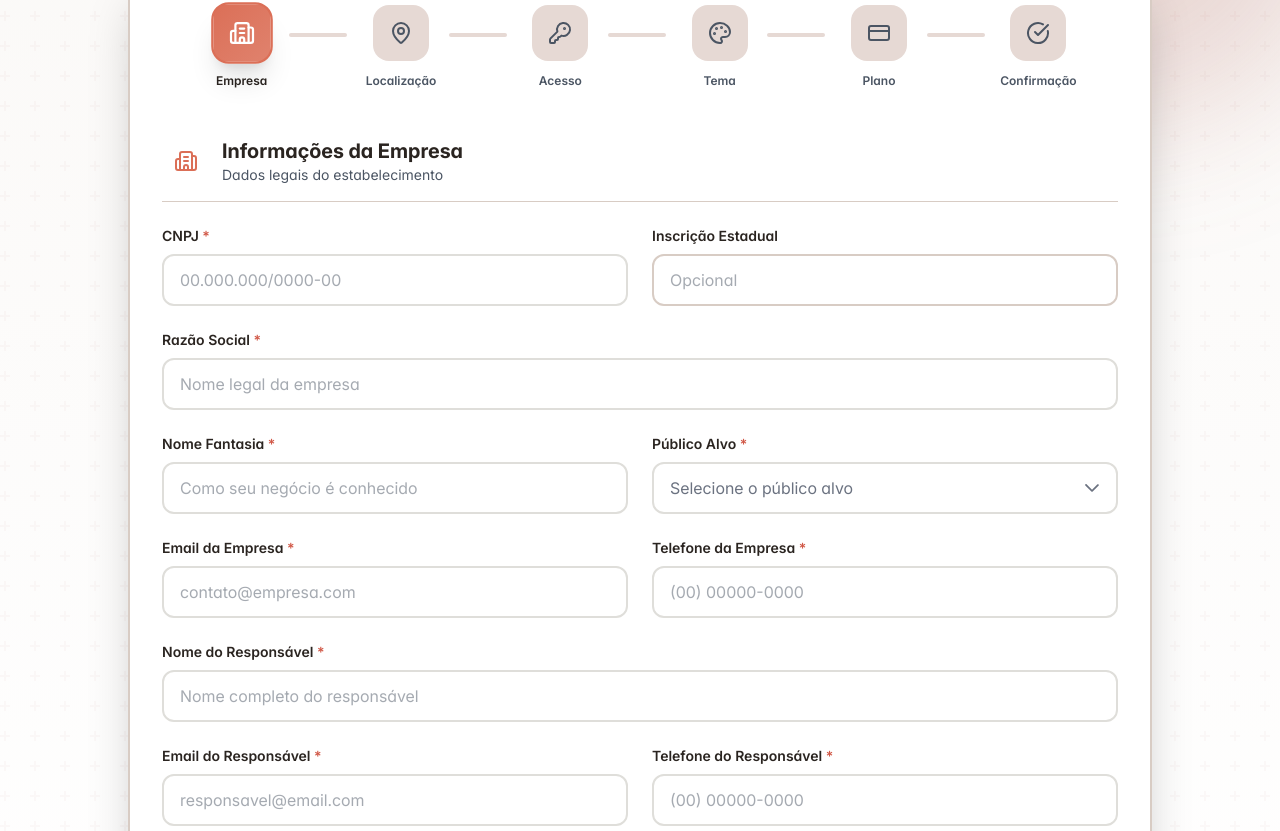
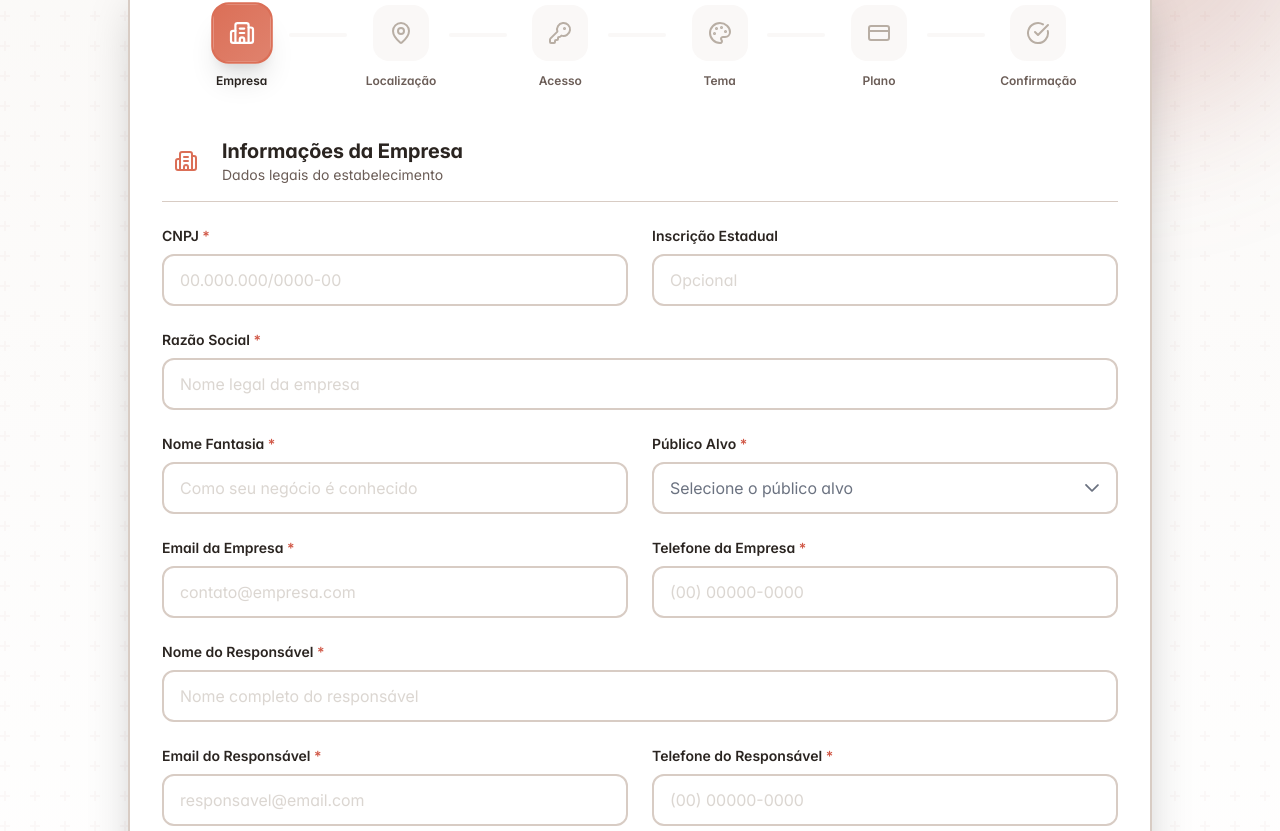
Before and after one commit to GuikBit/Bellory, a Next.js app: page /cadastro in a window 1280 px wide. Shown: the part 289-1120 px from the top of the page. Built offline with nearby package versions, Linux system fonts and the light colour scheme; a web font is replaced by a local one.

Commit message:
Ajustes no cadastro

```diff
--- a/app/cadastro/page.tsx
+++ b/app/cadastro/page.tsx
@@ -57,7 +57,7 @@ const cadastroThemeConfig = {
     // Text
     headingColor: "text-[#2a2420]",
     textPrimary: "text-[#2a2420]",
-    textSecondary: "${theme.textSecondary}",
+    textSecondary: `text-[#B8AEA4]`,
     textMuted: "text-[#6b5d57]",
 
     // Inputs
@@ -77,7 +77,7 @@ const cadastroThemeConfig = {
 
     // Buttons
     btnSecondaryBg: "bg-white",
-    btnSecondaryText: "${theme.textSecondary}",
+    btnSecondaryText: `#B8AEA4`,
     btnSecondaryBorder: "border-[#d8ccc4]",
     btnSecondaryHover: "hover:border-[#4f6f64]",
 
@@ -100,7 +100,7 @@ const cadastroThemeConfig = {
     mainBg: "bg-gradient-to-b from-[#0D0B0A] to-[#141210]",
     cardBg: "bg-[#1A1715]/95 backdrop-blur-md",
     cardBorder: "border-[#2D2925]",
-    inputBg: "bg-[#141210]",
+    inputBg: "bg-[#1A1715]",
 
     // Text
     headingColor: "text-[#F5F0EB]",
@@ -109,7 +109,7 @@ const cadastroThemeConfig = {
     textMuted: "text-[#7A716A]",
 
     // Inputs
-    inputBorder: "border-[#2D2925]",
+    inputBorder: "!border-[#2D2925]",
     inputFocus: "focus:border-[#E07A62]",
 
     // Patterns & decorations
@@ -684,7 +684,7 @@ export default function Cadastro() {
                 Cadastro Realizado!
               </h1>
 
-              <p className={`text-lg ${theme.textSecondary} mb-8 leading-relaxed transition-colors duration-300`}>
+              <p className={`text-lg  mb-8 leading-relaxed transition-colors duration-300`} style={{color: theme.textSecondary }}>
                 Seu cadastro foi realizado com sucesso!<br />
                 Em breve você receberá um email com as instruções para acessar sua conta.
               </p>
@@ -768,7 +768,7 @@ export default function Cadastro() {
                           className={`absolute top-5 md:top-7 md:left-4/5 left-10/11 md:w-4/11 w-2/12 h-1 rounded-full transition-all duration-300 ${
                             isCompleted
                               ? "bg-gradient-to-r from-[#5a7a6e] to-[#4f6f64]"
-                              : "bg-[#e6d9d4]"
+                              : "bg-[#e6d9d4]/20"
                           }`}
                         />
                       )}
@@ -781,7 +781,7 @@ export default function Cadastro() {
                             ? "bg-gradient-to-br from-[#5a7a6e] to-[#4f6f64] text-white shadow-lg"
                             : isActive
                             ? "border-2 text-white shadow-xl"
-                            : "bg-[#e6d9d4] ${theme.textSecondary}"
+                            : `bg-[#e6d9d4]/20 ${theme.textSecondary}`
                         }`}
                         style={
                           isActive && !isCompleted
@@ -802,7 +802,7 @@ export default function Cadastro() {
                       {/* Label */}
                       <span
                         className={`hidden md:block text-xs mt-3 font-semibold transition-colors duration-300 ${
-                          isActive ? theme.textPrimary : theme.textSecondary
+                          isActive ? theme.textPrimary : theme.textMuted
                         }`}
                       >
                         {step.label}
@@ -833,7 +833,7 @@ export default function Cadastro() {
                         </div>
                         <div>
                           <h3 className={`text-xl font-bold ${theme.textPrimary} transition-colors duration-300`}>Informações da Empresa</h3>
-                          <p className={`text-sm ${theme.textSecondary} transition-colors duration-300`}>Dados legais do estabelecimento</p>
+                          <p className={`text-sm ${theme.textMuted} transition-colors duration-300`}>Dados legais do estabelecimento</p>
                         </div>
                       </div>
 
@@ -859,14 +859,14 @@ export default function Cadastro() {
                                   {...field}
                                   mask="99.999.999/9999-99"
                                   placeholder="00.000.000/0000-00"
-                                  className={`w-full px-4 py-3 border-2 rounded-xl transition-all ${
+                                  className={`w-full ${theme.textSecondary} px-4 py-3 border-2 rounded-xl transition-all ${
                                     errors.cnpj
                                       ? "border-[#d15847]"
                                       : cnpjValid && cnpjFound
-                                      ? "border-green-500"
+                                      ? isDark?'border-[#5a7a6e]':"border-green-500"
                                       : cnpjFound && !cnpjValid
                                       ? "border-[#d15847]"
-                                      : "${theme.inputBorder} ${theme.inputFocus}"
+                                      : `${theme.inputBorder} ${theme.inputFocus}`
                                   }`}
                                   disabled={isPending}
                                 />
@@ -877,7 +877,7 @@ export default function Cadastro() {
                                 )}
                                 {cnpjFound && cnpjValid && (
                                   <div className="absolute right-4 top-1/2 -translate-y-1/2">
-                                    <Check className="w-5 h-5 text-green-500" />
+                                    <Check className={`w-5 h-5 ${isDark? `text-[#5a7a6e]`:`text-green-500`}`} />
                                   </div>
                                 )}
                                 {cnpjFound && !cnpjValid && (
@@ -889,13 +889,13 @@ export default function Cadastro() {
                             )}
                           />
                           {isPending && (
-                            <small className="${theme.textSecondary} text-sm mt-1 block flex items-center gap-2">
+                            <small className={`${theme.textSecondary} text-sm mt-1 block flex items-center gap-2`}>
                               <div className="w-3 h-3 border-2 border-[#4f6f64] border-t-transparent rounded-full animate-spin" />
                               Validando CNPJ...
                             </small>
                           )}
                           {cnpjError && cnpjFound && (
-                            <small className={`text-sm mt-1 block ${cnpjValid ? "text-green-600" : "text-[#d15847]"}`}>
+                            <small className={`text-sm mt-1 block ${cnpjValid ? `${isDark? `text-[#5a7a6e]`:`text-green-600`}` : "text-[#d15847]"}`}>
                               {cnpjError}
                             </small>
                           )}
@@ -915,7 +915,7 @@ export default function Cadastro() {
                               <InputText
                                 {...field}
                                 placeholder="Opcional"
-                                className="w-full px-4 py-3 border-2 border-[#d8ccc4] rounded-xl focus:border-[#db6f57] transition-all"
+                                className={`w-full ${theme.textSecondary} px-4 py-3 border-2 rounded-xl focus:border-[#db6f57] transition-all  ${theme.inputBorder} ${theme.inputFocus}`}
                               />
                             )}
                           />
@@ -933,8 +933,8 @@ export default function Cadastro() {
                               <InputText
                                 {...field}
                                 placeholder="Nome legal da empresa"
-                                className={`w-full px-4 py-3 border-2 rounded-xl transition-all ${
-                                  errors.razaoSocial ? "border-[#d15847]" : "${theme.inputBorder} ${theme.inputFocus}"
+                                className={`${theme.textSecondary} w-full px-4 py-3 border-2 rounded-xl transition-all ${
+                                  errors.razaoSocial ? "border-[#d15847]" : `${theme.inputBorder} ${theme.inputFocus}`
                                 }`}
                               />
                             )}
@@ -956,8 +956,8 @@ export default function Cadastro() {
                               <InputText
                                 {...field}
                                 placeholder="Como seu negócio é conhecido"
-                                className={`w-full px-4 py-3 border-2 rounded-xl transition-all ${
-                                  errors.nomeFantasia ? "border-[#d15847]" : "${theme.inputBorder} ${theme.inputFocus}"
+                                className={`${theme.textSecondary} w-full px-4 py-3 border-2 rounded-xl transition-all ${
+                                  errors.nomeFantasia ? "border-[#d15847]" : `${theme.inputBorder} ${theme.inputFocus}`
                                 }`}
                               />
                             )}
@@ -982,8 +982,8 @@ export default function Cadastro() {
                                 optionLabel="name"
                                 optionValue="code"
                                 placeholder="Selecione o público alvo"
-                                className={`w-full border-2 rounded-xl transition-all ${
-                                  errors.publicoAlvo ? "border-[#d15847]" : "${theme.inputBorder} ${theme.inputFocus}"
+                                className={`${theme.textSecondary} w-full border-2 rounded-xl transition-all ${theme.inputBg} ${
+                                  errors.publicoAlvo ? "border-[#d15847]" : `${theme.inputBorder} ${theme.inputFocus}`
                                 }`}
                                 pt={{
                                   input: { className: "px-4 py-3" }
@@ -1025,14 +1025,14 @@ export default function Cadastro() {
                                   {...field}
                                   type="email"
                                   placeholder="contato@empresa.com"
-                                  className={`w-full px-4 py-3 border-2 rounded-xl transition-all ${
+                                  className={`${theme.textSecondary} w-full px-4 py-3 border-2 rounded-xl transition-all ${
                                     errors.email
                                       ? "border-[#d15847]"
                                       : emailValid && emailFound
-                                      ? "border-green-500"
+                                      ? isDark?'border-[#5a7a6e]':"border-green-500"
                                       : emailFound && !emailValid
                                       ? "border-[#d15847]"
-                                      : "${theme.inputBorder} ${theme.inputFocus}"
+                                      : `${theme.inputBorder} ${theme.inputFocus}`
                                   }`}
                                   disabled={isPendingEmail}
                                 />
@@ -1043,7 +1043,7 @@ export default function Cadastro() {
                                 )}
                                 {emailFound && emailValid && (
                                   <div className="absolute right-4 top-1/2 -translate-y-1/2">
-                                    <Check className="w-5 h-5 text-green-500" />
+                                    <Check className={`w-5 h-5 ${isDark? `text-[#5a7a6e]`:`text-green-500`}`} />
                                   </div>
                                 )}
                                 {emailFound && !emailValid && (
@@ -1055,13 +1055,13 @@ export default function Cadastro() {
                             )}
                           />
                           {isPendingEmail && (
-                            <small className="${theme.textSecondary} text-sm mt-1 block flex items-center gap-2">
+                            <small className={`${theme.textSecondary} text-sm mt-1 block flex items-center gap-2`}>
                               <div className="w-3 h-3 border-2 border-[#4f6f64] border-t-transparent rounded-full animate-spin" />
                               Validando email...
                             </small>
                           )}
                           {emailError && emailFound && (
-                            <small className={`text-sm mt-1 block ${emailValid ? "text-green-600" : "text-[#d15847]"}`}>
+                            <small className={`text-sm mt-1 block ${emailValid ? `${isDark? `text-[#5a7a6e]`:`text-green-600`}` : "text-[#d15847]"}`}>
                               {emailError}
                             </small>
                           )}
@@ -1083,8 +1083,8 @@ export default function Cadastro() {
                                 {...field}
                                 mask="(99) 99999-9999"
                                 placeholder="(00) 00000-0000"
-                                className={`w-full px-4 py-3 border-2 rounded-xl transition-all ${
-                                  errors.telefone ? "border-[#d15847]" : "${theme.inputBorder} ${theme.inputFocus}"
+                                className={`${theme.textSecondary} w-full px-4 py-3 border-2 rounded-xl transition-all ${
+                                  errors.telefone ? "border-[#d15847]" : `${theme.inputBorder} ${theme.inputFocus}`
                                 }`}
                               />
                             )}
@@ -1106,8 +1106,8 @@ export default function Cadastro() {
                               <InputText
                                 {...field}
                                 placeholder="Nome completo do responsável"
-                                className={`w-full px-4 py-3 border-2 rounded-xl transition-all ${
-                                  errors.nomeResponsavel ? "border-[#d15847]" : "${theme.inputBorder} ${theme.inputFocus}"
+                                className={`${theme.textSecondary} w-full px-4 py-3 border-2 rounded-xl transition-all ${
+                                  errors.nomeResponsavel ? "border-[#d15847]" : `${theme.inputBorder} ${theme.inputFocus}`
                                 }`}
                               />
                             )}
@@ -1136,8 +1136,8 @@ export default function Cadastro() {
                                 {...field}
                                 type="email"
                                 placeholder="responsavel@email.com"
-                                className={`w-full px-4 py-3 border-2 rounded-xl transition-all ${
-                                  errors.emailResponsavel ? "border-[#d15847]" : "${theme.inputBorder} ${theme.inputFocus}"
+                                className={`${theme.textSecondary} w-full px-4 py-3 border-2 rounded-xl transition-all ${
+                                  errors.emailResponsavel ? "border-[#d15847]" : `${theme.inputBorder} ${theme.inputFocus}`
                                 }`}
                               />
                             )}
@@ -1160,8 +1160,8 @@ export default function Cadastro() {
                                 {...field}
                                 mask="(99) 99999-9999"
                                 placeholder="(00) 00000-0000"
-                                className={`w-full px-4 py-3 border-2 rounded-xl transition-all ${
-                                  errors.telefoneResponsavel ? "border-[#d15847]" : "${theme.inputBorder} ${theme.inputFocus}"
+                                className={`${theme.textSecondary} w-full px-4 py-3 border-2 rounded-xl transition-all ${
+                                  errors.telefoneResponsavel ? "border-[#d15847]" : `${theme.inputBorder} ${theme.inputFocus}`
                                 }`}
                               />
                             )}
--- a/utils/themes.ts
+++ b/utils/themes.ts
@@ -1520,7 +1520,7 @@ export const themeConfig = {
     highlightColor: "text-[#E07A62]",
     textPrimary: "#F5F0EB",
     textSecondary: "#B8AEA4",
-    textTertiary: "#E07A62",
+    textTertiary: " #E07A62",
     textMuted: "text-[#7A716A]",
     textMuted2: "#7A716A",
 
```
